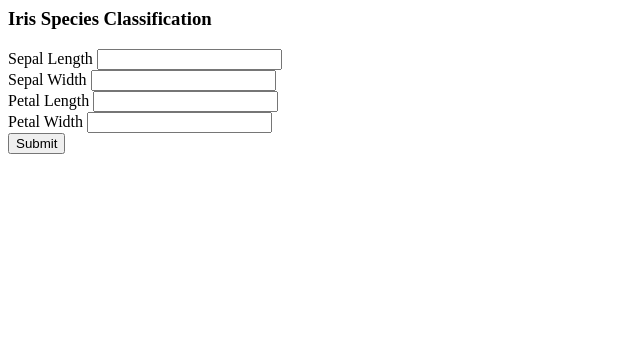
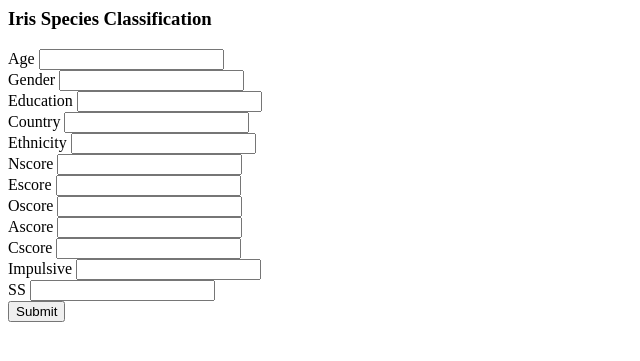
Before and after one commit to ras-000212/ESILV4-DIA-DataAnalysis-Project, a Flask app: page / in a window 1280 px wide. Shown: the top 361 px of the page, without its empty margins (0-640 px from the left). Run offline with Flask 2, Linux system fonts and the light colour scheme.

Commit message:
Flask Update V2

```diff
--- a/app.py
+++ b/app.py
@@ -14,7 +14,7 @@ def index():
     return flask.render_template("index.html")
 
 def ValuePredictor(to_predict_list):
-    to_predict = np.array(to_predict_list).reshape(1,4)
+    to_predict = np.array(to_predict_list).reshape(1,12)
     loaded_model = pickle.load(open("model.pkl","rb"))
     result = loaded_model.predict(to_predict)
     return result[0]
--- a/templates/index.html
+++ b/templates/index.html
@@ -3,17 +3,41 @@
     <h3>Iris Species Classification</h3>
 <div>
   <form action="/predict" method="POST">
-    <label for="seplen">Sepal Length</label>
-    <input type="number" step="0.01" id="seplen" name="seplen">
+    <label for="Age">Age</label>
+    <input type="number" step="0.01" id="Age" name="Age">
     <br>
-    <label for="sepwid">Sepal Width</label>
-    <input type="number" step="0.01" id="sepwid" name="sepwid">
+    <label for="Gender">Gender</label>
+    <input type="number" step="0.01" id="Gender" name="Gender">
     <br>
-    <label for="petlen">Petal Length</label>
-    <input type="number" step="0.01" id="petlen" name="petlen">
+    <label for="Education">Education</label>
+    <input type="number" step="0.01" id="Education" name="Education">
     <br>
-    <label for="petwid">Petal Width</label>
-    <input type="number" step="0.01" id="petwid" name="petwid">
+    <label for="Country">Country</label>
+    <input type="number" step="0.01" id="Country" name="Country">
+    <br>
+    <label for="Ethnicity">Ethnicity</label>
+    <input type="number" step="0.01" id="Ethnicity" name="Ethnicity">
+    <br>
+    <label for="Nscore">Nscore</label>
+    <input type="number" step="0.01" id="Nscore" name="Nscore">
+    <br>
+    <label for="Escore">Escore</label>
+    <input type="number" step="0.01" id="Escore" name="Escore">
+    <br>
+    <label for="Oscore">Oscore</label>
+    <input type="number" step="0.01" id="Oscore" name="Oscore">
+    <br>
+    <label for="Ascore">Ascore</label>
+    <input type="number" step="0.01" id="Ascore" name="Ascore">
+    <br>
+    <label for="Cscore">Cscore</label>
+    <input type="number" step="0.01" id="Cscore" name="Cscore">
+    <br>
+    <label for="Impulsive">Impulsive</label>
+    <input type="number" step="0.01" id="Impulsive" name="Impulsive">
+    <br>
+    <label for="SS">SS</label>
+    <input type="number" step="0.01" id="SS" name="SS">
     <br>
     <input type="submit" value="Submit">
   </form>
```
Also changed, not shown: 2 other files.
